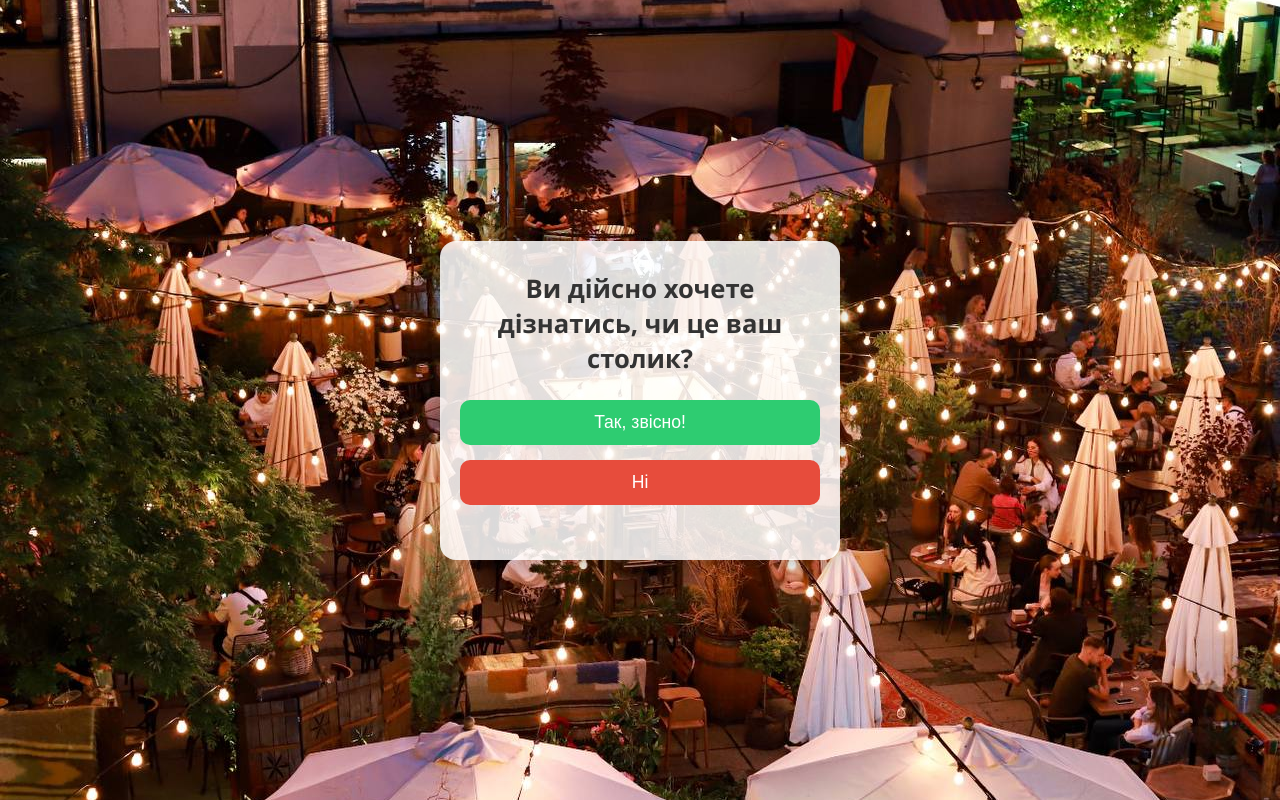
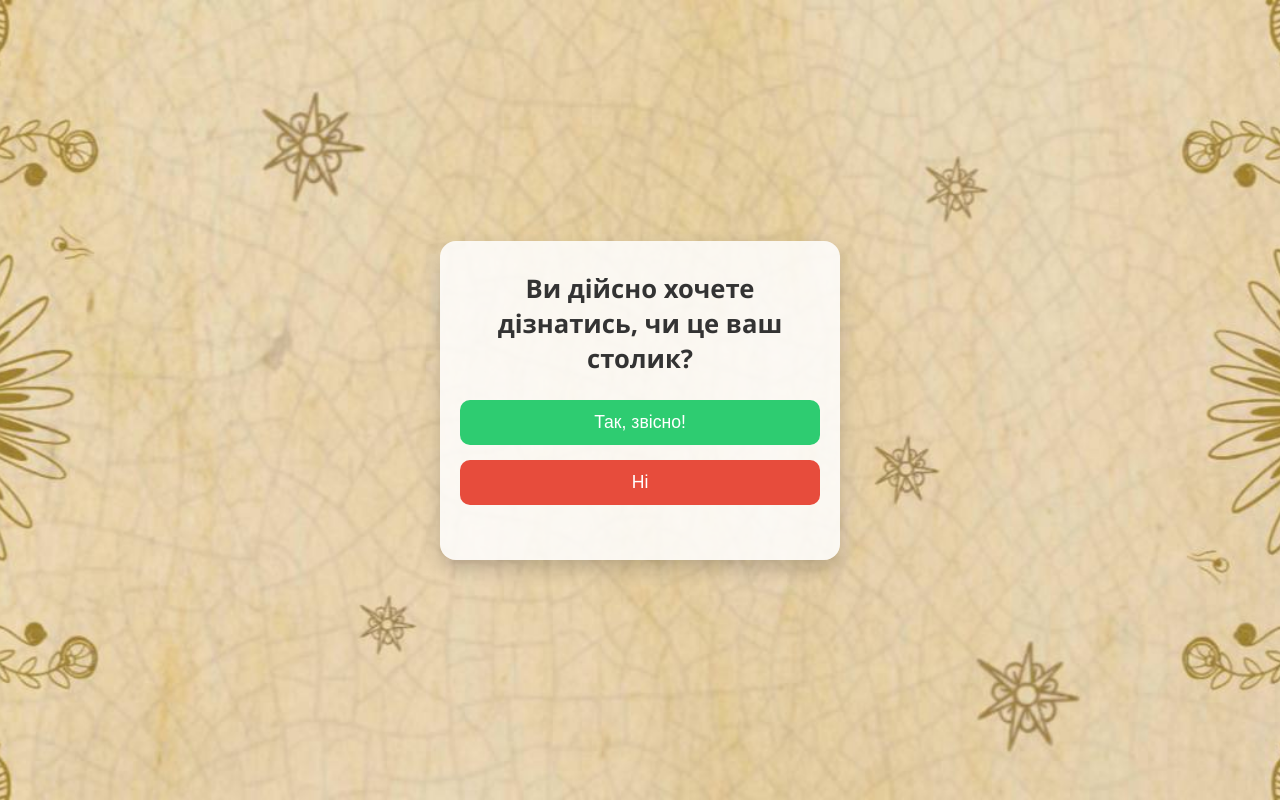
Before and after one commit to maslijartur/stepanoviigryxi, a plain HTML site: page index.html in a window 1280 px wide. Drawn offline with Linux system fonts and the light colour scheme.

Commit message:
Update index.html

```diff
--- a/index.html
+++ b/index.html
@@ -16,7 +16,8 @@
 
     body {
       font-family: "Segoe UI", sans-serif;
-      background-image: url('https://github.com/maslijartur/stepanoviigryxi/blob/main/pstruh1.jpg?raw=true'); /* ТУТ МОЖНА ЗАМІНИТИ */
+     /* background-image: url('https://github.com/maslijartur/stepanoviigryxi/blob/main/pstruh1.jpg?raw=true'); ТУТ МОЖНА ЗАМІНИТИ */
+      background-image: url('https://github.com/maslijartur/stepanoviigryxi/blob/main/pstruh2.jpg?raw=true');
       background-size: cover;
       background-position: center;
       min-height: 100vh;
```
